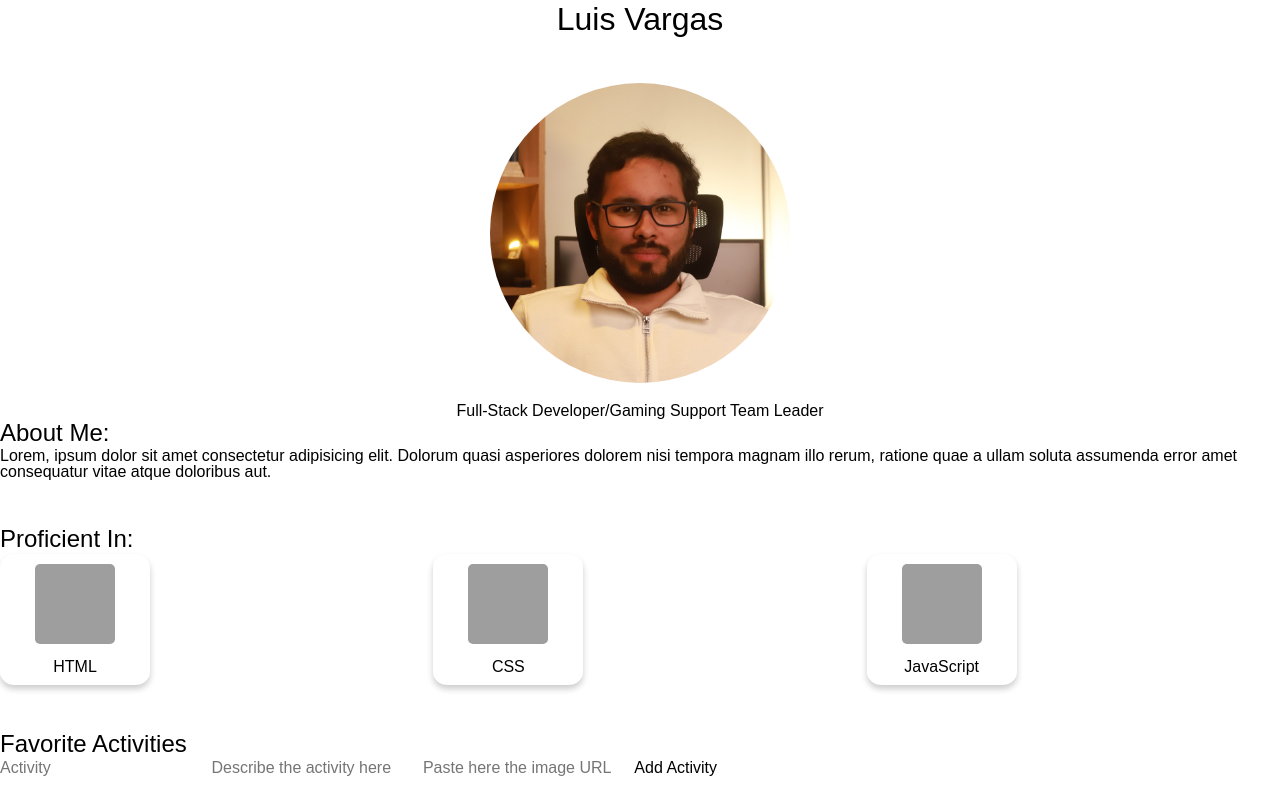
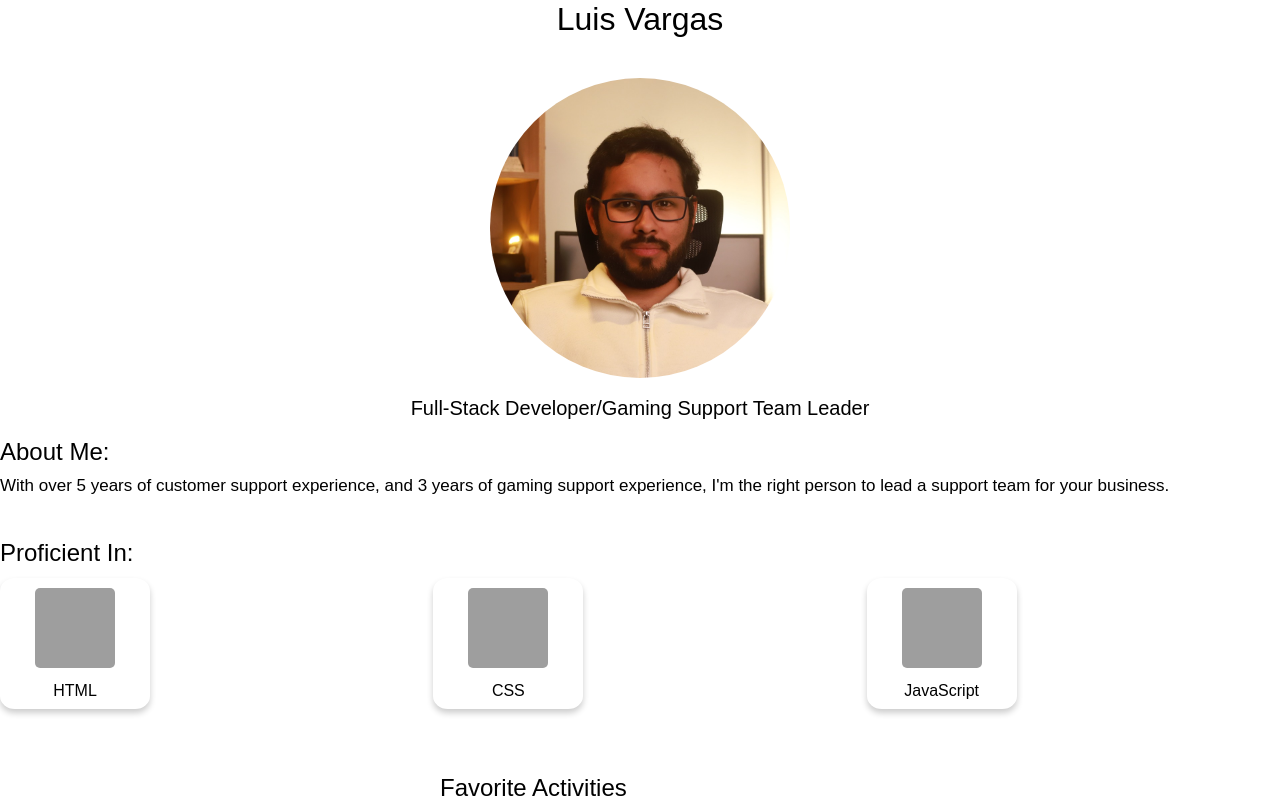
Before and after one commit to 1LuisVargas/first-landing-page-js, a plain HTML site: page index.html in a window 1280 px wide. Shown: the top 800 px of the page. Drawn offline with Linux system fonts and the light colour scheme; grey boxes are pictures that could not be loaded.

Commit message:
More styling changes

```diff
--- a/index.html
+++ b/index.html
@@ -27,7 +27,7 @@
     <!-- About me -->
     <section id="about">
         <h2>About Me:</h2>
-        <p>Lorem, ipsum dolor sit amet consectetur adipisicing elit. Dolorum quasi asperiores dolorem nisi tempora magnam illo rerum, ratione quae a ullam soluta assumenda error amet consequatur vitae atque doloribus aut.</p>
+        <p>With over 5 years of customer support experience, and 3 years of gaming support experience, I'm the right person to lead a support team for your business.</p>
     </section>
 
     <!-- Technologies I'm proficient in -->
@@ -52,10 +52,10 @@
     <!-- Activities I like to do -->
     <section id="activities">
         <h2>Favorite Activities</h2>
-        <input type="text" id="title" placeholder="Activity">
-        <input type="text" id="description" placeholder="Describe the activity here">
-        <input type="text" id="image" placeholder="Paste here the image URL">
-        <button id="add-activity">Add Activity</button>
-    </section>
+            <input type="text" id="title" placeholder="Activity">
+            <input type="text" id="description" placeholder="Describe the activity here">
+            <input type="text" id="image" placeholder="Paste here the image URL">
+            <button id="add-activity">Add Activity</button>
+        </section>
 </body>
 </html>
--- a/styles/styles.css
+++ b/styles/styles.css
@@ -23,7 +23,12 @@
 }
 
 h1{
-    margin-bottom: 25px;
+    margin-bottom: 20px;
+}
+
+h2{
+    margin-top: 20px;
+    margin-bottom: 10px;
 }
 
 section{
@@ -58,3 +63,28 @@ section{
     transform: scale(1.1);
     transition: all ease-in-out 0.5s;
 }
+
+#activities{
+    display: flex;
+    flex-direction: column;
+    gap: 15px;
+    max-width: 400px;
+    margin: 0px auto 20px;
+}
+
+#activities input{
+    width: 100%;
+    padding: 10px;
+    margin-bottom: 10px;
+    border: 1px solid #ccc;
+    border-radius: 5px;
+    font-size: 16px;
+}
+
+header p{
+    font-size: 20px;
+}
+
+#about p{
+    font-size: 17px;
+}
```
